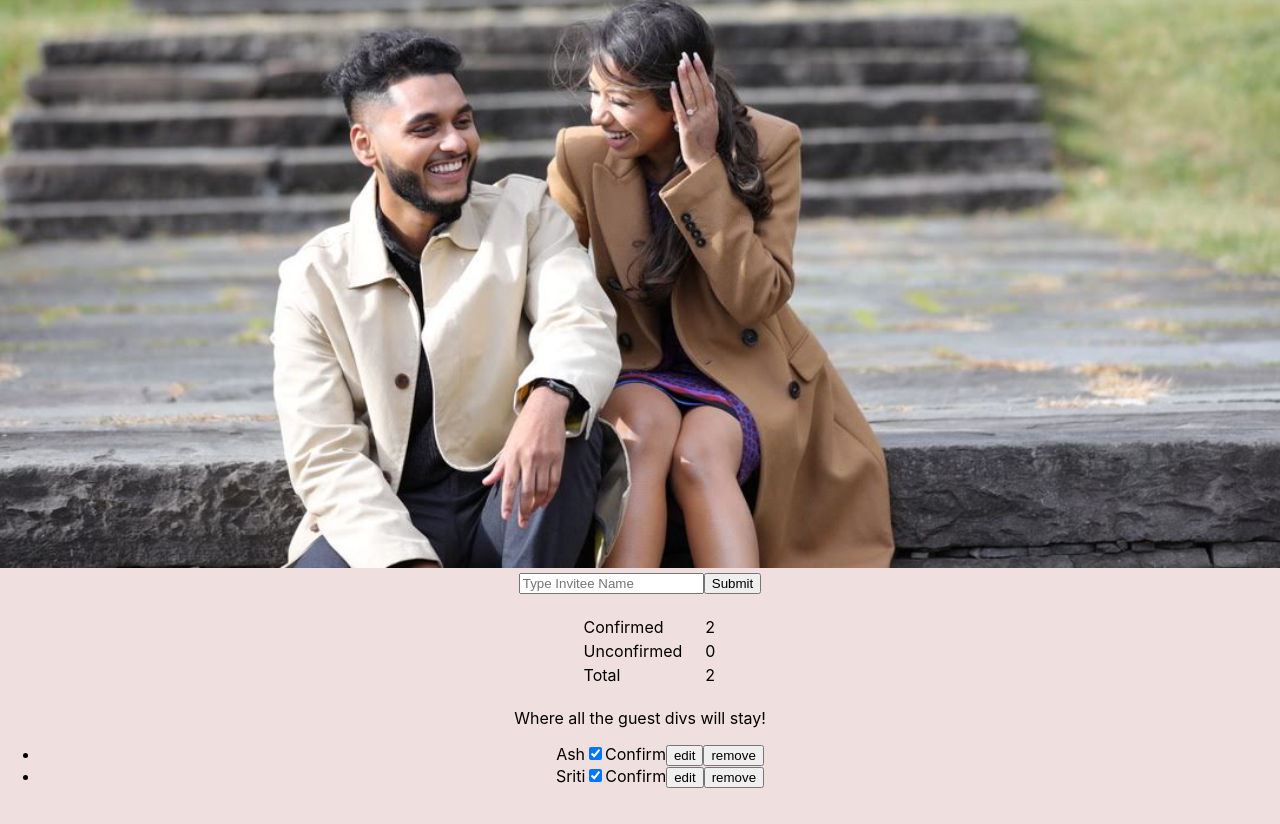
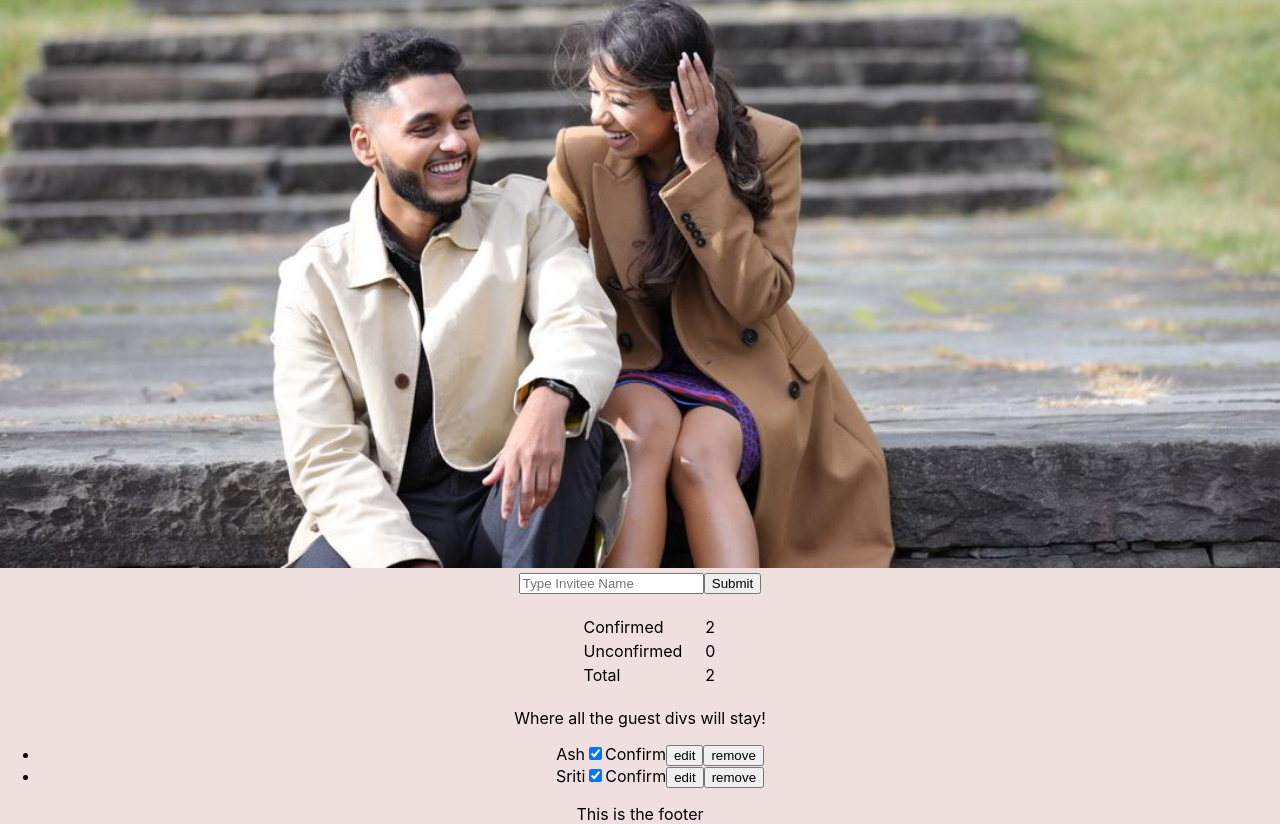
Before and after one commit to asrahman97/project2, a React (Create React App) app in the folder wedding-app/: page / in a window 1280 px wide. Shown: the part 399-1223 px from the top of the page. Built offline with nearby package versions, Linux system fonts and the light colour scheme.

Commit message:
added footer component

```diff
--- a/wedding-app/src/App.js
+++ b/wedding-app/src/App.js
@@ -3,6 +3,7 @@ import './App.css';
 import hero from './images/hero.jpg'
 import GuestList from './components/guestList'
 import Header from './components/header'
+import Footer from './components/footer'
 
 class App extends Component {
   constructor(props) {
@@ -163,7 +164,7 @@ class App extends Component {
         />
 
 
-
+        <Footer />
 
 
     </div>
--- /dev/null
+++ b/wedding-app/src/components/footer.js
@@ -0,0 +1,15 @@
+import React from 'react'
+
+
+const Footer = () => {
+  return (
+    <div>
+      This is the footer
+    </div>
+  )
+}
+
+
+
+
+export default Footer
```
